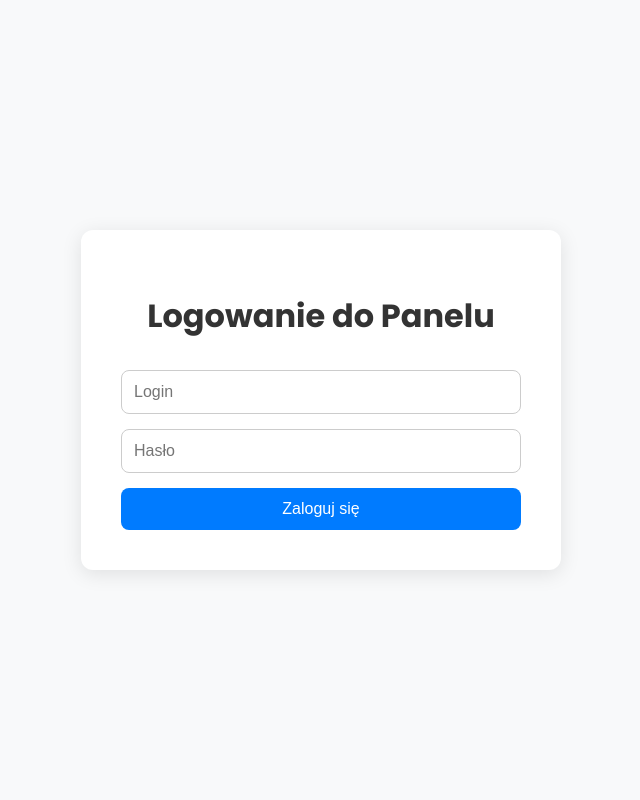
After one commit to Teo2237/ProjektBazyBSI, a Flask app: page /login in a window 1280 px wide. The commit adds this page. Shown: the whole page, without its empty margins (319-959 px from the left). Run offline with Flask 3, Linux system fonts and the light colour scheme.

Commit message:
Dodanie prosto logowania do panelu Admina

```diff
--- a/app.py
+++ b/app.py
@@ -1,22 +1,80 @@
-from flask import Flask, jsonify, render_template, abort, request
+from flask import Flask, jsonify, render_template, abort, request, session, redirect, url_for
 from pymongo import MongoClient
 from bson.objectid import ObjectId
 import os
+import math
+from functools import wraps # Potrzebne do stworzenia dekoratora
 
 app = Flask(__name__)
 
 # --- Połączenie z MongoDB ---
 client = MongoClient(os.environ.get("MONGO_URI"))
 db = client.gamesDB
+# Krok 2: Konfiguracja sekretnego klucza dla sesji
+# W prawdziwej aplikacji klucz ten powinien być bardziej złożony i przechowywany w bezpiecznym miejscu
+app.secret_key = 'bardzo-tajny-klucz-do-zmiany'
+
+# Ustawienie stałych danych logowania (w praktyce powinny być np. w zmiennych środowiskowych)
+ADMIN_USERNAME = 'admin'
+ADMIN_PASSWORD = 'password'
+
+# Krok 4: Stworzenie dekoratora do zabezpieczania tras
+def login_required(f):
+    @wraps(f)
+    def decorated_function(*args, **kwargs):
+        if 'logged_in' not in session:
+            # Dla zapytań API zwracamy błąd, dla stron - przekierowujemy
+            if request.path.startswith('/api/admin'):
+                return jsonify({'error': 'Wymagana autoryzacja'}), 401
+            return redirect(url_for('login_page'))
+        return f(*args, **kwargs)
+    return decorated_function
+
+# === NOWE TRASY LOGOWANIA ===
+
+@app.route('/login', methods=['GET', 'POST'])
+def login_page():
+    error = None
+    if request.method == 'POST':
+        username = request.form['username']
+        password = request.form['password']
+        if username == ADMIN_USERNAME and password == ADMIN_PASSWORD:
+            session['logged_in'] = True
+            return redirect(url_for('admin_panel'))
+        else:
+            error = 'Nieprawidłowy login lub hasło'
+    # Jeśli metoda to GET lub logowanie nie powiodło się, wyświetl formularz
+    return render_template('login.html', error=error)
+
+@app.route('/logout')
+def logout():
+    session.pop('logged_in', None)
+    return redirect(url_for('login_page'))
+
 
 # === ENDPOINTY PUBLICZNE ===
-
+# ... (trasy /, /games/<game_id>, /about, /contact, /faq pozostają bez zmian) ...
 @app.route('/')
 def index():
-    """Serwuje główną stronę aplikacji."""
     return render_template('index.html')
 
+@app.route('/about')
+def about_page():
+    return render_template('about.html')
+
+@app.route('/contact')
+def contact_page():
+    return render_template('contact.html')
+
+@app.route('/faq')
+def faq_page():
+    return render_template('faq.html')
+
+
+# === ZABEZPIECZONE ENDPOINTY ADMINISTRACYJNE ===
+
 @app.route('/admin')
+@login_required  # Zastosowanie dekoratora
 def admin_panel():
     """Serwuje stronę panelu administracyjnego."""
     return render_template('admin.html')
@@ -82,6 +140,7 @@ def get_game_details(game_id):
 # === ENDPOINTY ADMINISTRACYJNE (CRUD) ===
 # ... (reszta kodu bez zmian) ...
 @app.route('/api/admin/games', methods=['POST'])
+@login_required # Zastosowanie dekoratora
 def add_game():
     """Dodaje nową grę do bazy danych (operacja INSERT)."""
     if not request.json or not 'title' in request.json:
@@ -95,6 +154,7 @@ def add_game():
     return jsonify(created_game), 201
 
 @app.route('/api/admin/games/<game_id>', methods=['PUT'])
+@login_required # Zastosowanie dekoratora
 def update_game(game_id):
     """Aktualizuje istniejącą grę (operacja UPDATE)."""
     if not request.json:
@@ -113,6 +173,7 @@ def update_game(game_id):
     return jsonify(updated_game)
 
 @app.route('/api/admin/games/<game_id>', methods=['DELETE'])
+@login_required # Zastosowanie dekoratora
 def delete_game(game_id):
     """Usuwa grę z bazy danych (operacja DELETE)."""
     try:
@@ -124,20 +185,5 @@ def delete_game(game_id):
         abort(404, description="Game not found.")
     return jsonify({'message': 'Game deleted successfully'})
 
-@app.route('/about')
-def about_page():
-    """Serwuje stronę 'O nas'."""
-    return render_template('about.html')
-
-@app.route('/contact')
-def contact_page():
-    """Serwuje stronę 'Kontakt'."""
-    return render_template('contact.html')
-
-@app.route('/faq')
-def faq_page():
-    """Serwuje stronę 'FAQ'."""
-    return render_template('faq.html')
-
 if __name__ == '__main__':
     app.run(host='0.0.0.0', port=5000, debug=True)
--- a/templates/admin.html
+++ b/templates/admin.html
@@ -68,6 +68,7 @@
             <a href="/contact">Kontakt</a>
             <a href="/faq">FAQ</a>
             <a href="/admin" class="admin-btn active">Panel Admina</a>
+            <a href="/logout" class="admin-btn" style="background-color: #dc3545;">Wyloguj</a>
         </nav>
     </header>
     <div class="container">
--- /dev/null
+++ b/templates/login.html
@@ -0,0 +1,78 @@
+<!DOCTYPE html>
+<html lang="pl">
+<head>
+    <meta charset="UTF-8">
+    <meta name="viewport" content="width=device-width, initial-scale=1.0">
+    <title>Logowanie - Panel Administracyjny</title>
+    <link rel="preconnect" href="https://fonts.googleapis.com">
+    <link rel="preconnect" href="https://fonts.gstatic.com" crossorigin>
+    <link href="https://fonts.googleapis.com/css2?family=Poppins:wght@400;500;600;700&display=swap" rel="stylesheet">
+    <style>
+        body {
+            font-family: 'Poppins', sans-serif;
+            background-color: #f8f9fa;
+            display: flex;
+            justify-content: center;
+            align-items: center;
+            height: 100vh;
+            margin: 0;
+        }
+        .login-container {
+            background-color: #fff;
+            padding: 40px;
+            border-radius: 12px;
+            box-shadow: 0 4px 20px rgba(0,0,0,0.1);
+            width: 100%;
+            max-width: 400px;
+            text-align: center;
+        }
+        h1 {
+            color: #333;
+            margin-bottom: 30px;
+        }
+        form {
+            display: flex;
+            flex-direction: column;
+            gap: 15px;
+        }
+        input {
+            padding: 12px;
+            border: 1px solid #ccc;
+            border-radius: 8px;
+            font-size: 1em;
+        }
+        button {
+            padding: 12px;
+            background-color: #007bff;
+            color: white;
+            border: none;
+            border-radius: 8px;
+            cursor: pointer;
+            font-size: 1em;
+            font-weight: 500;
+            transition: background-color 0.2s;
+        }
+        button:hover {
+            background-color: #0056b3;
+        }
+        .error {
+            color: #dc3545;
+            margin-top: 15px;
+            font-weight: 500;
+        }
+    </style>
+</head>
+<body>
+    <div class="login-container">
+        <h1>Logowanie do Panelu</h1>
+        <form action="/login" method="post">
+            <input type="text" name="username" placeholder="Login" required>
+            <input type="password" name="password" placeholder="Hasło" required>
+            <button type="submit">Zaloguj się</button>
+        </form>
+        {% if error %}
+            <p class="error">{{ error }}</p>
+        {% endif %}
+    </div>
+</body>
+</html>
```
